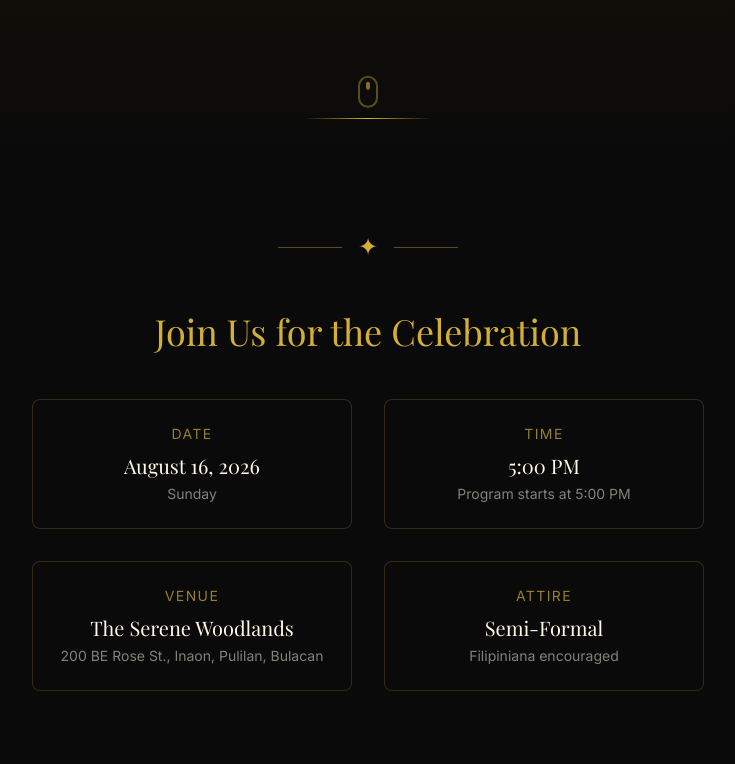
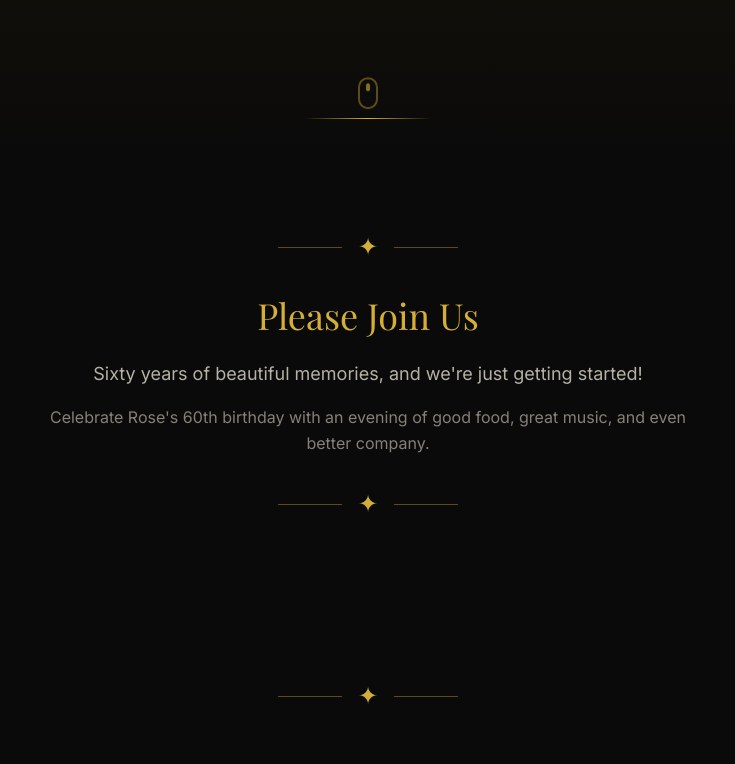
Before and after one commit to Karllouise-code/tita-rsvp-bday, a React (Vite) app: page / in a window 1280 px wide. Shown: the part 649-1413 px from the top of the page, without its empty margins (272-1007 px from the left). Built offline with nearby package versions, Linux system fonts and the light colour scheme.

Commit message:
feat: add welcome message section with invitation text

```diff
--- a/src/App.jsx
+++ b/src/App.jsx
@@ -1,4 +1,5 @@
 import Hero from './components/Hero'
+import WelcomeMessage from './components/WelcomeMessage'
 import EventDetails from './components/EventDetails'
 import PhotoGallery from './components/PhotoGallery'
 import Countdown from './components/Countdown'
@@ -9,6 +10,7 @@ function App() {
   return (
     <div className="min-h-screen bg-black text-cream font-body">
       <Hero />
+      <WelcomeMessage />
       <EventDetails />
       <PhotoGallery />
       <Countdown />
--- /dev/null
+++ b/src/components/WelcomeMessage.jsx
@@ -0,0 +1,42 @@
+import { motion } from 'framer-motion'
+
+const WelcomeMessage = () => {
+  return (
+    <section className="py-20 px-4">
+      <motion.div
+        initial={{ opacity: 0, y: 30 }}
+        whileInView={{ opacity: 1, y: 0 }}
+        viewport={{ once: true, margin: '-100px' }}
+        transition={{ duration: 0.8 }}
+        className="max-w-2xl mx-auto text-center"
+      >
+        <div className="flex items-center justify-center gap-4 mb-8">
+          <span className="w-16 h-px bg-gold/40" />
+          <span className="text-gold text-2xl">✦</span>
+          <span className="w-16 h-px bg-gold/40" />
+        </div>
+
+        <h2 className="font-heading text-3xl md:text-4xl text-gold mb-6">
+          Please Join Us
+        </h2>
+
+        <p className="text-cream/70 text-lg leading-relaxed mb-4">
+          Sixty years of beautiful memories, and we're just getting started!
+        </p>
+
+        <p className="text-cream/50 text-base leading-relaxed">
+          Celebrate Rose's 60th birthday with an evening of good food,
+          great music, and even better company.
+        </p>
+
+        <div className="flex items-center justify-center gap-4 mt-8">
+          <span className="w-16 h-px bg-gold/40" />
+          <span className="text-gold text-2xl">✦</span>
+          <span className="w-16 h-px bg-gold/40" />
+        </div>
+      </motion.div>
+    </section>
+  )
+}
+
+export default WelcomeMessage
```
